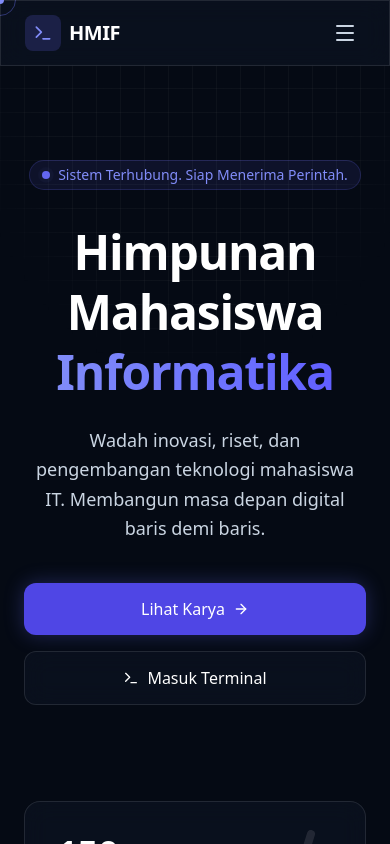
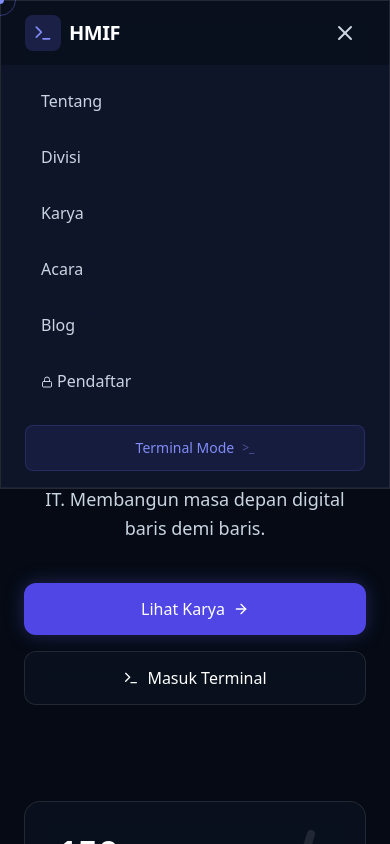
Before and after one commit to hmif-unm/hmif-website, a Next.js app: page / in a window 390 px wide. Both pictures are taken after a click on the button 345 px from the left and 33 px from the top of the page. Shown: the top 844 px of the page. Built offline with nearby package versions, Linux system fonts and the light colour scheme.

Commit message:
fix(Navbar): add mobile responsiveness

```diff
--- a/components/ui/Navbar.tsx
+++ b/components/ui/Navbar.tsx
@@ -1,9 +1,10 @@
 "use client";
 
+import { useState } from "react";
 import Link from "next/link";
 import { usePathname } from "next/navigation";
-import { Terminal, Menu, Lock } from "lucide-react";
-import { motion } from "framer-motion";
+import { Terminal, Menu, Lock, X } from "lucide-react";
+import { motion, AnimatePresence } from "framer-motion";
 
 const navLinks = [
   { name: "Tentang", href: "/about" },
@@ -16,6 +17,7 @@ const navLinks = [
 
 export function Navbar() {
   const pathname = usePathname();
+  const [isMobileMenuOpen, setIsMobileMenuOpen] = useState(false);
 
   return (
     <nav className="fixed top-0 w-full z-50 glass border-b border-white/5 transition-all duration-300">
@@ -62,11 +64,49 @@ export function Navbar() {
           >
             Terminal Mode <span className="ml-2 font-mono text-xs opacity-50">&gt;_</span>
           </motion.button>
-          <button className="md:hidden p-2 text-slate-300">
-            <Menu className="w-6 h-6" />
+          <button
+            className="md:hidden p-2 text-slate-300"
+            onClick={() => setIsMobileMenuOpen(!isMobileMenuOpen)}
+          >
+            {isMobileMenuOpen ? <X className="w-6 h-6" /> : <Menu className="w-6 h-6" />}
           </button>
         </div>
       </div>
+
+      <AnimatePresence>
+        {isMobileMenuOpen && (
+          <motion.div
+            initial={{ opacity: 0, height: 0 }}
+            animate={{ opacity: 1, height: "auto" }}
+            exit={{ opacity: 0, height: 0 }}
+            className="md:hidden bg-slate-900/95 backdrop-blur-md border-b border-white/5 overflow-hidden"
+          >
+            <div className="container mx-auto px-6 py-4 flex flex-col gap-4">
+              {navLinks.map((link) => {
+                const isActive = pathname === link.href;
+                return (
+                  <Link
+                    key={link.href}
+                    href={link.href}
+                    onClick={() => setIsMobileMenuOpen(false)}
+                    className={`block px-4 py-2 rounded-lg transition-colors ${
+                      isActive ? "bg-brand-500/10 text-brand-400" : "text-slate-300 hover:bg-white/5 hover:text-white"
+                    }`}
+                  >
+                    {link.icon && link.icon}
+                    {link.name}
+                  </Link>
+                );
+              })}
+              <button
+                className="flex items-center justify-center px-4 py-3 mt-2 text-sm font-medium text-brand-400 bg-brand-500/10 border border-brand-500/20 rounded-lg hover:bg-brand-500/20 transition-colors"
+              >
+                Terminal Mode <span className="ml-2 font-mono text-xs opacity-50">&gt;_</span>
+              </button>
+            </div>
+          </motion.div>
+        )}
+      </AnimatePresence>
     </nav>
   );
 }
```
